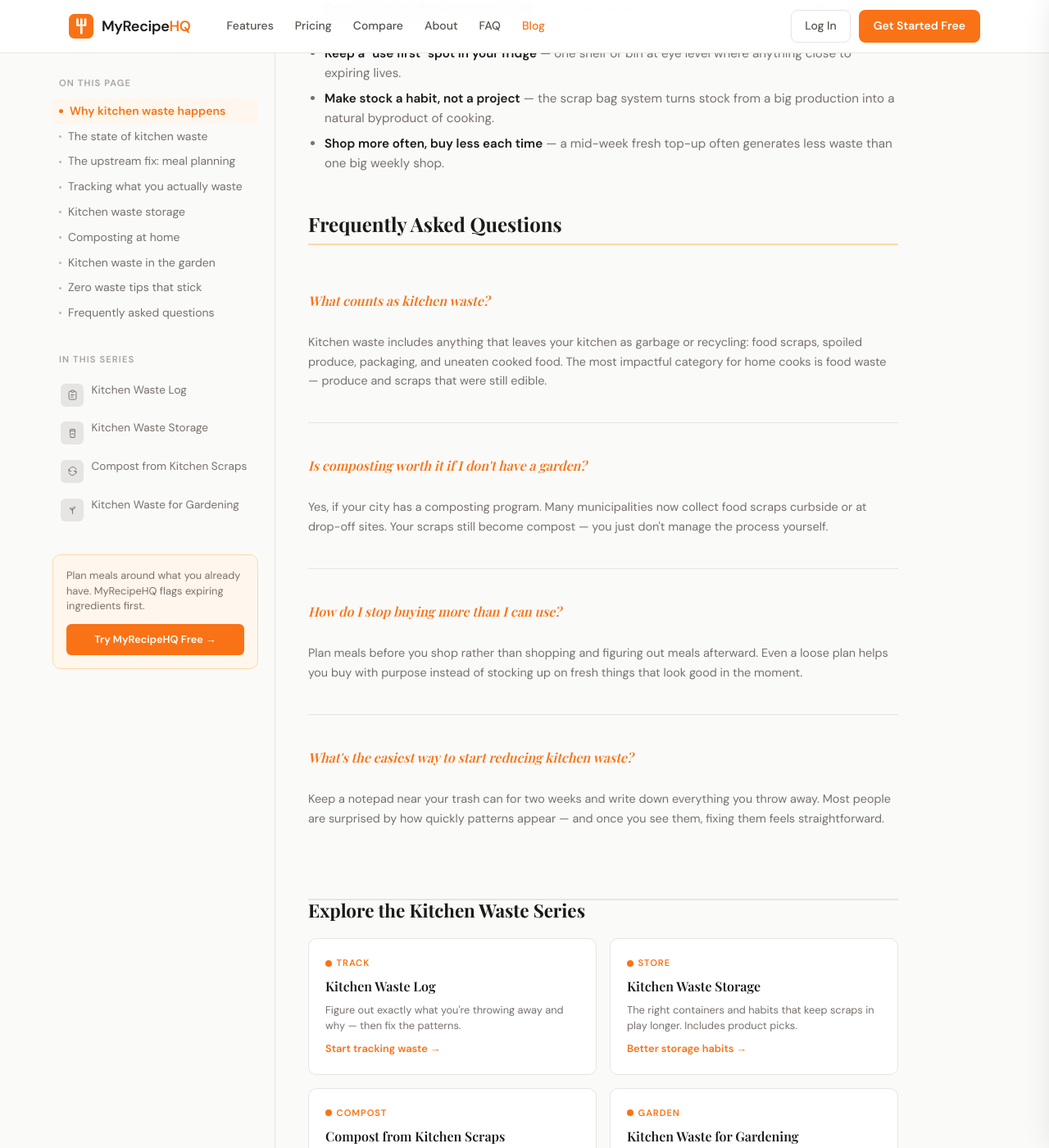
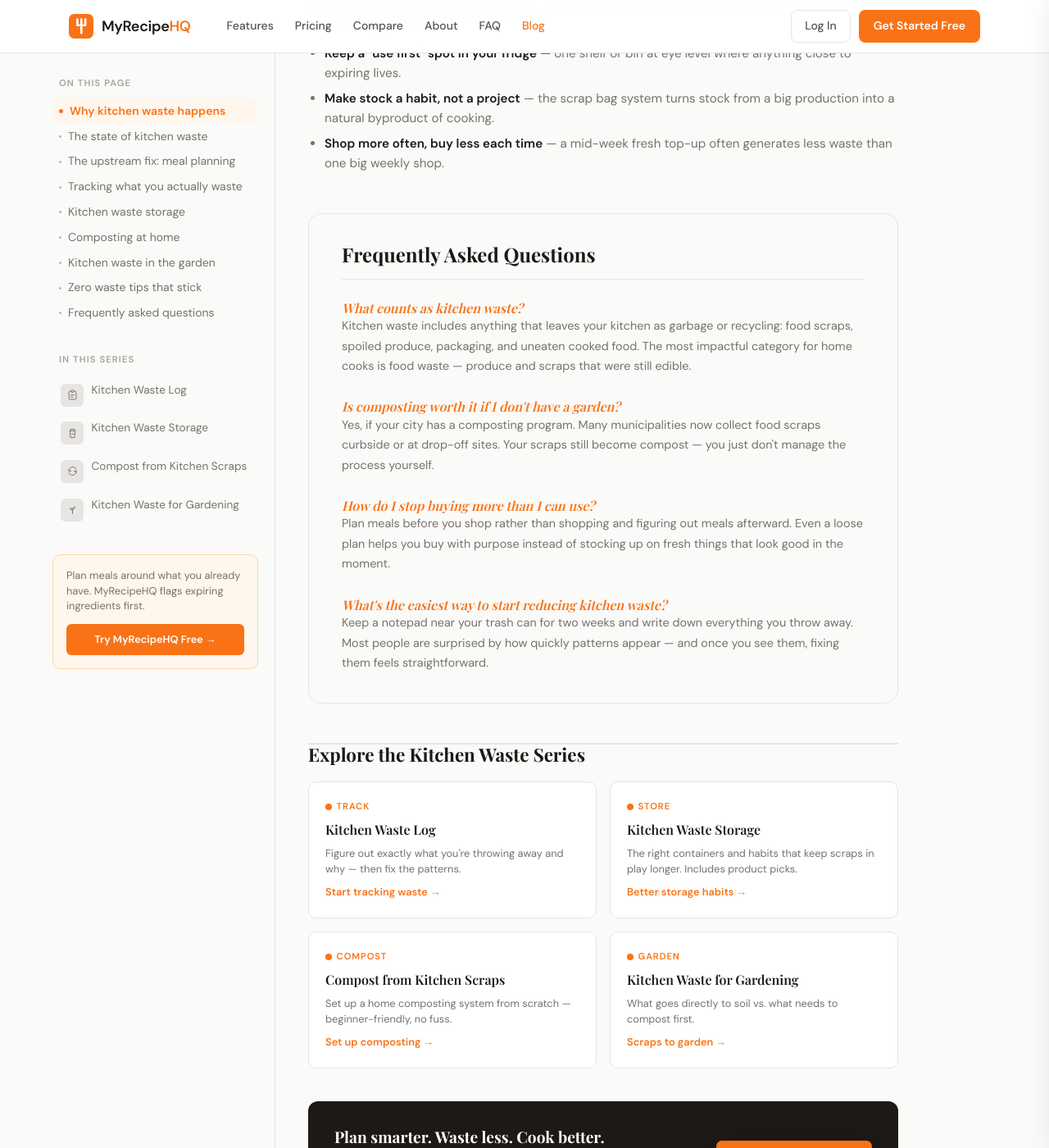
Before and after one commit to bgerlach463/recipehq-site, a Jekyll site: the page built from _posts/2026-04-11-kitchen-waste-management-home.html, in a window 1280 px wide and 1400 px high, scrolled down 3782 px. Shown: the whole window at 82% size. Built offline with Jekyll 4.4.1, drawn with Linux system fonts in a browser that asks for light colours.

Commit message:
Pillar FAQ: switch to faq-box pattern (matches cluster posts)
Replaces div.faq-item/faq-q/faq-a markup with the faq-box pattern
used by cluster posts: warm background box, orange italic h3 questions,
regular p answers. Removes all the accordion override CSS that was
fighting with style.css.

Co-Authored-By: Claude Opus 4.6 (1M context) <noreply@anthropic.com>

```diff
--- a/_posts/2026-04-11-kitchen-waste-management-home.html
+++ b/_posts/2026-04-11-kitchen-waste-management-home.html
@@ -140,10 +140,12 @@ head_extra: |
     .chart-footer a { color: var(--text-light); text-decoration: underline; }
 
     /* FAQ */
-    .faq-item { border-bottom: 1px solid var(--border); padding: 1rem 0; }
-    .faq-item:last-child { border-bottom: none; }
-    .faq-q { font-family: 'Playfair Display', serif; font-size: 1rem; font-weight: 600; color: var(--text); margin-bottom: 0.4rem; }
-    .faq-a { font-size: 0.9rem; color: var(--text-muted); line-height: 1.65; }
+    .faq-box { background: var(--bg); border: 1px solid var(--border); border-radius: 16px; padding: 36px 40px; margin: 2.8rem 0; }
+    .faq-box h2 { margin-top: 0; padding-bottom: 16px; border-bottom: 1px solid var(--border); margin-bottom: 1.6rem; }
+    .faq-box h3 { color: var(--orange); margin-top: 1.8rem; font-family: 'Playfair Display', serif; font-size: 1rem; font-weight: 600; font-style: italic; }
+    .faq-box h3:first-of-type { margin-top: 0; }
+    .faq-box p { font-size: 0.9rem; color: var(--text-muted); line-height: 1.7; }
+    .faq-box p:last-child { margin-bottom: 0; }
 
     /* CLUSTER CARDS */
     .cluster-section { margin-top: 3rem; padding-top: 2rem; border-top: 2px solid var(--border); }
@@ -204,12 +206,7 @@ head_extra: |
       /* Override site-wide section padding (style.css: section { padding: 96px 0 }) */
       .page-body section, .cluster-section, .infographic-section { padding: 0; }
 
-      /* Override site accordion FAQ styles */
-      .faq-a { display: block !important; }
-      .faq-q { cursor: default; font-family: 'Playfair Display', serif; font-size: 1rem; font-weight: 600; font-style: italic; color: var(--orange); margin-bottom: 0.5rem; }
-      .faq-q:hover { color: var(--orange); }
-      .faq-item { padding: 1.25rem 0; border-bottom: none; }
-      .faq-item + .faq-item { border-top: 1px solid var(--border); }
+      /* FAQ now uses .faq-box pattern — no accordion overrides needed */
       .hero h1 .hl-teal { color: #1C1917; }
 
     </style>
@@ -635,25 +632,21 @@ head_extra: |
     </section>
 
     <!-- FAQ -->
-    <section class="article-section" id="faq">
+    <div class="faq-box" id="faq">
       <h2>Frequently Asked Questions</h2>
-      <div class="faq-item">
-        <div class="faq-q">What counts as kitchen waste?</div>
-        <div class="faq-a">Kitchen waste includes anything that leaves your kitchen as garbage or recycling: food scraps, spoiled produce, packaging, and uneaten cooked food. The most impactful category for home cooks is food waste — produce and scraps that were still edible.</div>
-      </div>
-      <div class="faq-item">
-        <div class="faq-q">Is composting worth it if I don't have a garden?</div>
-        <div class="faq-a">Yes, if your city has a composting program. Many municipalities now collect food scraps curbside or at drop-off sites. Your scraps still become compost — you just don't manage the process yourself.</div>
-      </div>
-      <div class="faq-item">
-        <div class="faq-q">How do I stop buying more than I can use?</div>
-        <div class="faq-a">Plan meals before you shop rather than shopping and figuring out meals afterward. Even a loose plan helps you buy with purpose instead of stocking up on fresh things that look good in the moment.</div>
-      </div>
-      <div class="faq-item">
-        <div class="faq-q">What's the easiest way to start reducing kitchen waste?</div>
-        <div class="faq-a">Keep a notepad near your trash can for two weeks and write down everything you throw away. Most people are surprised by how quickly patterns appear — and once you see them, fixing them feels straightforward.</div>
-      </div>
-    </section>
+
+      <h3>What counts as kitchen waste?</h3>
+      <p>Kitchen waste includes anything that leaves your kitchen as garbage or recycling: food scraps, spoiled produce, packaging, and uneaten cooked food. The most impactful category for home cooks is food waste — produce and scraps that were still edible.</p>
+
+      <h3>Is composting worth it if I don't have a garden?</h3>
+      <p>Yes, if your city has a composting program. Many municipalities now collect food scraps curbside or at drop-off sites. Your scraps still become compost — you just don't manage the process yourself.</p>
+
+      <h3>How do I stop buying more than I can use?</h3>
+      <p>Plan meals before you shop rather than shopping and figuring out meals afterward. Even a loose plan helps you buy with purpose instead of stocking up on fresh things that look good in the moment.</p>
+
+      <h3>What's the easiest way to start reducing kitchen waste?</h3>
+      <p>Keep a notepad near your trash can for two weeks and write down everything you throw away. Most people are surprised by how quickly patterns appear — and once you see them, fixing them feels straightforward.</p>
+    </div>
 
     <!-- Cluster Cards -->
     <div class="cluster-section">
```
